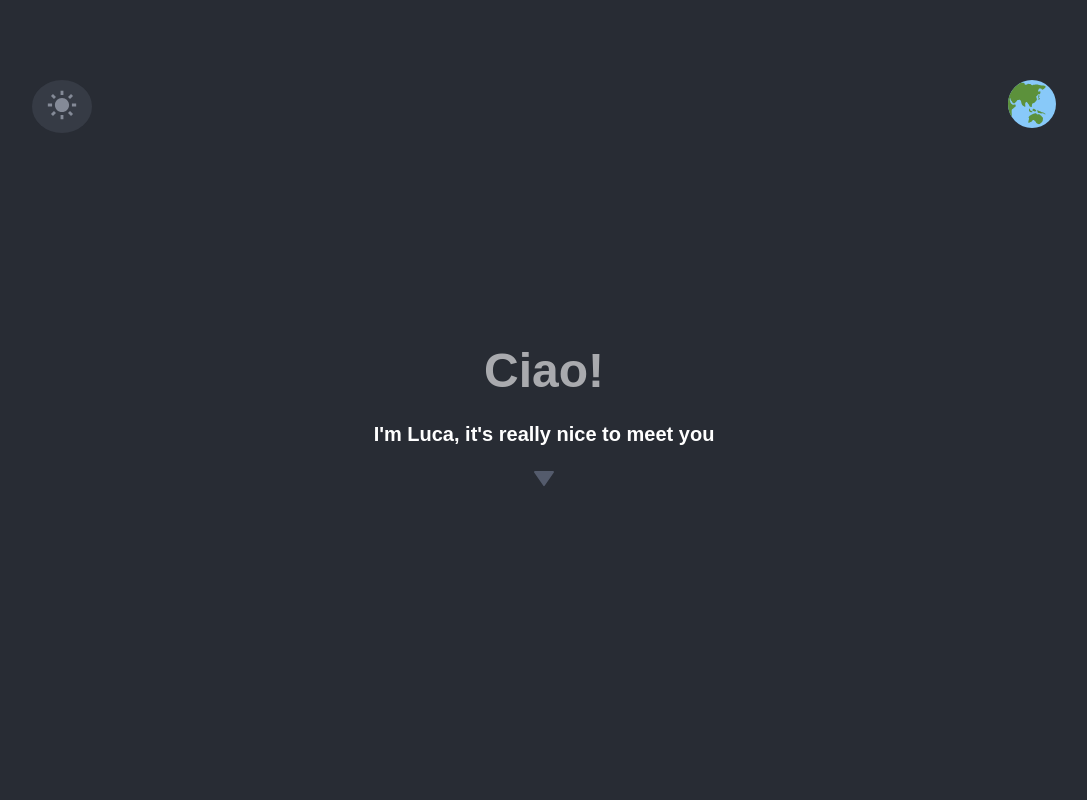
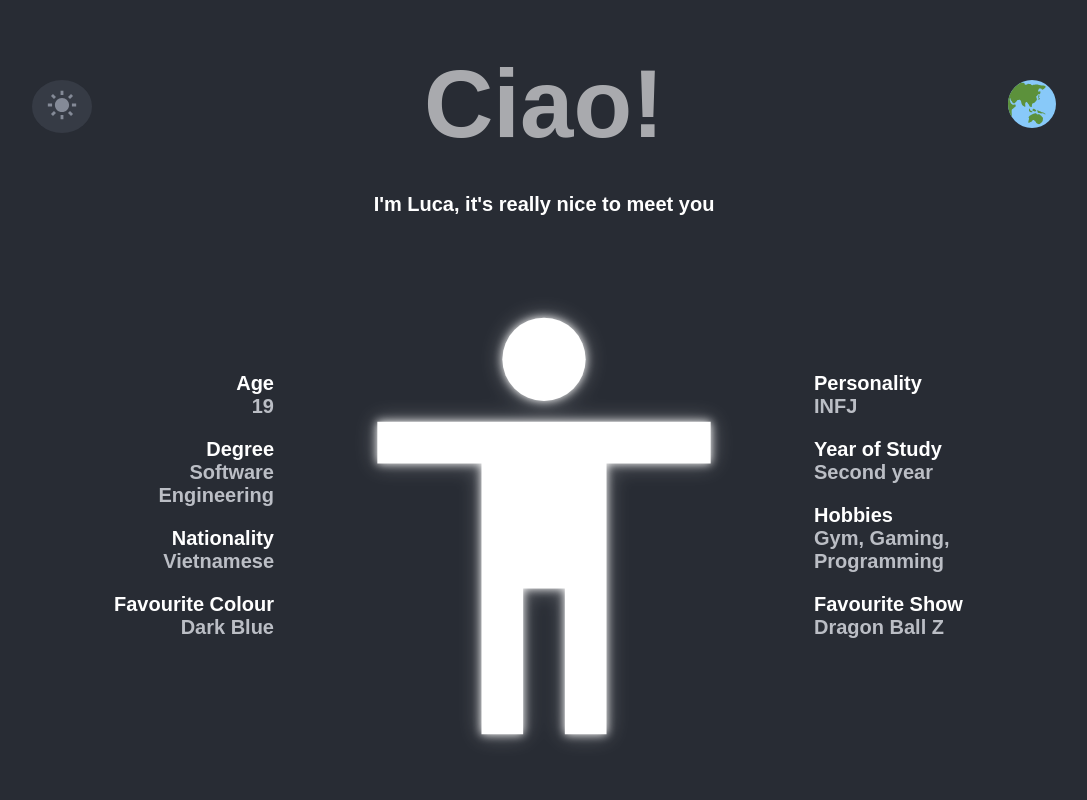
Before and after one commit to lucaunsw/profile, a React (Vite) app: page / in a window 1280 px wide. Shown: the top 800 px of the page, without its empty margins (96-1183 px from the left). Built offline with nearby package versions, Linux system fonts and the light colour scheme.

Commit message:
updated landing page

```diff
--- a/src/App.css
+++ b/src/App.css
@@ -1,6 +1,8 @@
 .App {
   display: flex;
   flex-direction: column;
+  margin: 0;
+  padding: 0;
 }
 
 span,
@@ -21,11 +23,13 @@
 
 .introduction span {
   font-weight: bold;
+  margin: 0; /* Remove default margin */
+  padding: 0; /* Remove default padding */
 }
 
 .greeting {
-  font-size: 3rem;
-  height: 3rem;
+  font-size: 6rem;
+  height: 5rem;
   opacity: 1;
   transition: opacity 0.5s ease-in-out;
 }
@@ -178,7 +182,7 @@
   display: flex;
   flex-direction: column;
   justify-content: center;
-  height: 65vh;
+  height: 60vh;
   max-width: 800px;
   margin: 0 auto;
   color: var(--text-color);
@@ -251,3 +255,86 @@
 .moon-to-sun {
   transform: rotate(0deg);
 }
+
+footer {
+  display: flex;
+  flex-direction: column;
+  justify-content: center;
+  align-items: center;
+  height: 20vh;
+  color: var(--text-color);
+  font-weight: bold;
+}
+.footer-content {
+  width: 700px;
+  display: flex;
+  flex-direction: column;
+  gap: 10px;
+  align-items: start;
+}
+
+.man {
+  fill: var(--text-color);
+  margin-top: 40px;
+  filter: drop-shadow(0 0 5px white)
+    drop-shadow(0 0 10px rgb(255, 255, 255, 0.3));
+  transition: filter 0.3s ease-in-out;
+}
+
+.profile-container {
+  display: flex;
+  flex-direction: column;
+  justify-content: center;
+  align-items: center;
+  padding: 20px;
+}
+.profile-content {
+  display: flex;
+  align-items: center;
+  justify-content: center;
+  gap: 20px;
+}
+.information-container {
+  display: flex;
+  flex-direction: column;
+  gap: 20px;
+}
+.profile-information {
+  display: flex;
+  flex-direction: column;
+  justify-content: space-between;
+  width: 200px;
+}
+.info-heading {
+  color: var(--text-color);
+}
+.info-answer {
+  color: var(--subtext-color);
+}
+.right {
+  text-align: end;
+}
+.left {
+  text-align: start;
+}
+
+.about-container {
+  display: grid;
+  place-items: center; /* Centering both horizontally and vertically */
+  max-width: 800px;
+  margin: 0 auto; /* Centers the container */
+  gap: 2rem; /* Space between children */
+}
+.about {
+  max-width: 100%;
+  width: 100%;
+  margin-bottom: 2rem; /* Adds space before the video */
+}
+
+iframe {
+  width: 100%; /* Make the iframe responsive */
+  height: 400px; /* Fixed height for iframe */
+  display: block;
+  border: none; /* Remove iframe border */
+  margin-bottom: 3rem;
+}
--- a/src/components/Extras.jsx
+++ b/src/components/Extras.jsx
@@ -3,6 +3,7 @@
 
 export default function Extras() {
   return (
+    <div className="about-container">
       <div className="about">
         <ExitArrow />
         <div>
@@ -16,7 +17,8 @@
           <h2>Tricking</h2>
           <span>
             Although it's been a while (a couple years actually 💀) I enjoyed
-          training tricking a lot. You’ve probably never heard of it, but it’s basically a crazy mix of gymnastics, martial arts, and breakdancing.{" "}
+            training tricking a lot. You’ve probably never heard of it, but it’s
+            basically a crazy mix of gymnastics, martial arts, and breakdancing.{" "}
             <a href="https://youtu.be/reMjScwSlqs" target="_blank">
               Here's a clip
             </a>{" "}
@@ -24,6 +26,8 @@
             touchdown raiz boxcutter.
           </span>
         </div>
+      </div>
+      <Video />
     </div>
   );
 }
@@ -43,3 +47,18 @@
     </Link>
   );
 }
+
+function Video() {
+  return (
+    <iframe
+      width="560"
+      height="315"
+      src="https://www.youtube.com/embed/reMjScwSlqs?si=GKAiDiEFi24xUiWR"
+      title="YouTube video player"
+      frameborder="0"
+      allow="accelerometer; autoplay; clipboard-write; encrypted-media; gyroscope; picture-in-picture; web-share"
+      referrerpolicy="strict-origin-when-cross-origin"
+      allowfullscreen
+    ></iframe>
+  );
+}
--- a/src/components/Home.jsx
+++ b/src/components/Home.jsx
@@ -119,6 +119,7 @@
       <div className="introduction">
         <Greeting fade={fade} currentGreeting={currentGreeting} />
         <span>I'm Luca, it's really nice to meet you</span>
+        <Profile />
         <Arrow scrollToSection={scrollToSection} />
       </div>
       <Australia />
@@ -127,6 +128,62 @@
       <Italy />
       <Maldives />
       <Games />
+      <Footer />
+    </div>
+  );
+}
+
+function Profile() {
+  return (
+    <div className="profile-container">
+      <div className="profile-content">
+        <div className="information-container">
+          <div className="profile-information right">
+            <span className="info-heading">Age</span>
+            <span className="info-answer">19</span>
+          </div>
+          <div className="profile-information right">
+            <span className="info-heading">Degree</span>
+            <span className="info-answer">Software Engineering</span>
+          </div>
+          <div className="profile-information right">
+            <span className="info-heading">Nationality</span>
+            <span className="info-answer">Vietnamese</span>
+          </div>
+          <div className="profile-information right">
+            <span className="info-heading">Favourite Colour</span>
+            <span className="info-answer">Dark Blue</span>
+          </div>
+        </div>
+        <svg
+          className="man"
+          xmlns="http://www.w3.org/2000/svg"
+          width="500"
+          height="500"
+          viewBox="0 0 24 24"
+        >
+          <circle cx="12" cy="4" r="2"></circle>
+          <path d="M15 22V9h5V7H4v2h5v13h2v-7h2v7z"></path>
+        </svg>
+        <div className="information-container">
+          <div className="profile-information left">
+            <span className="info-heading">Personality</span>
+            <span className="info-answer">INFJ</span>
+          </div>
+          <div className="profile-information left">
+            <span className="info-heading">Year of Study</span>
+            <span className="info-answer">Second year</span>
+          </div>
+          <div className="profile-information left">
+            <span className="info-heading">Hobbies</span>
+            <span className="info-answer">Gym, Gaming, Programming</span>
+          </div>
+          <div className="profile-information left">
+            <span className="info-heading">Favourite Show</span>
+            <span className="info-answer">Dragon Ball Z</span>
+          </div>
+        </div>
+      </div>
     </div>
   );
 }
@@ -422,3 +479,13 @@
     </div>
   );
 }
+
+function Footer() {
+  return (
+    <footer id="footer">
+      <div className="content">
+        <p>Copyright © 2025 Luca Nguyen</p>
+      </div>
+    </footer>
+  );
+}
--- a/src/index.css
+++ b/src/index.css
@@ -7,10 +7,11 @@
   --line-break-color: #707784;
   --theme-button-outer: #363b45;
   --theme-button-inner: #848a97;
+  --subtext-color: #bbbec5;
 }
 
 :root {
-  --base-color: #F5F5F5;
+  --base-color: #f5f5f5;
   --text-color: #282c34;
   --secondary-color: #a9afbc;
   --tertiary-color: #282c34;
@@ -18,6 +19,7 @@
   --line-break-color: #707784;
   --theme-button-outer: #d9d9d9;
   --theme-button-inner: #282c34;
+  --subtext-color: #6b6d70;
 }
 
 body {
```
Lines whose indentation alone changed are shown as unchanged.
